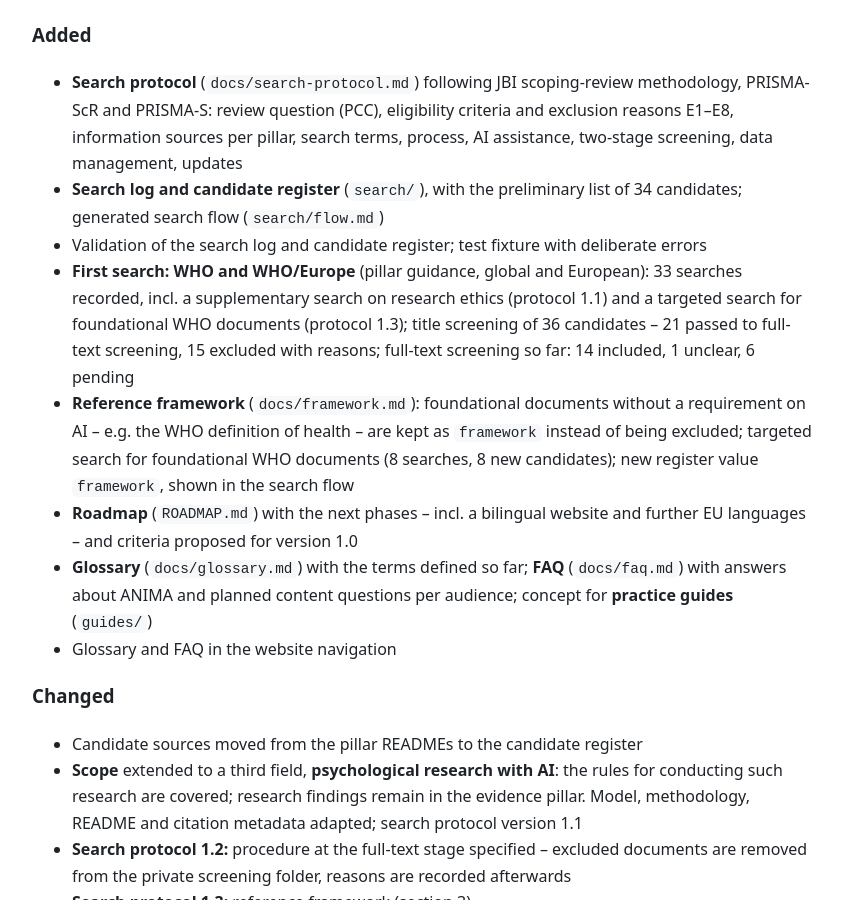
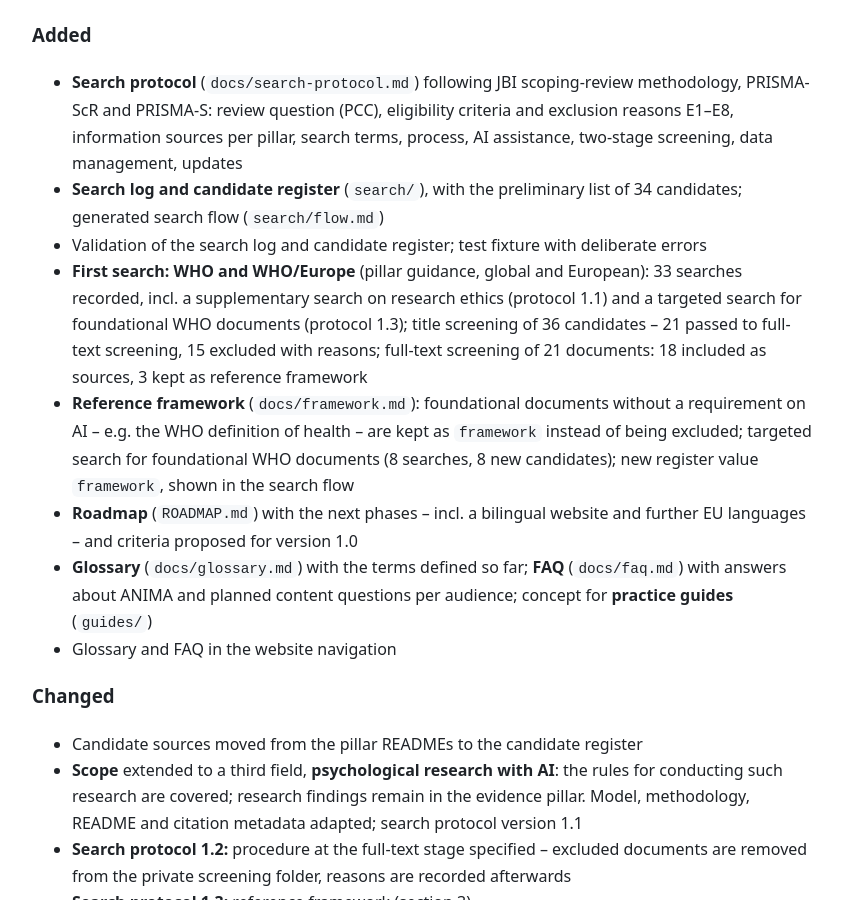
Before and after one commit to j0hnhaas/anima-framework, a Jekyll site: the page built from CHANGELOG.md, in a window 1280 px wide and 900 px high, scrolled down 365 px. Shown: the whole window, without its empty margins (218-1060 px from the left). Built offline with Jekyll 4.4.1, drawn with Linux system fonts in a browser that asks for light colours; our own code applies the rules of GitHub Pages for plain Markdown files.

Commit message:
Complete the full-text screening of the WHO documents
Maintainer decisions of 2026-11-13: all six foundational WHO documents
kept at full text.

- sources: CAND-0061, 0062, 0064, 0065 (role re-checked at extraction)
- reference framework: CAND-0059 (WHO Constitution), CAND-0060
  (Comprehensive mental health action plan), CAND-0050 (mental health
  across government sectors; previously unclear)
- docs/framework.md lists the three documents
- search flow: 21 assessed at full text, 18 included, 3 framework

Co-Authored-By: Claude Opus 5.5 <noreply@anthropic.com>
Claude-Session: https://claude.ai/code/session_0114XvCxdujjQb3wps2LPm2Z

```diff
--- a/search/flow.md
+++ b/search/flow.md
@@ -29,12 +29,12 @@ Searches recorded: **35**
 
 ## Screening of full texts
 
-- Assessed: **15** · pending: 6
+- Assessed: **21** · pending: 0
 - Excluded: **0**
-- Kept as reference framework, not a source: 0 (see [framework](../docs/framework.md))
-- Unclear, to be resolved: 1
+- Kept as reference framework, not a source: 3 (see [framework](../docs/framework.md))
+- Unclear, to be resolved: 0
 
 ## Included
 
-- Documents included: **14**
+- Documents included: **18**
 - Of which with a source file in `sources/`: 0
```
Also changed, not shown: docs/framework.md (+4 -1 lines), search/candidates.csv (+7 -7 lines), CHANGELOG.md.
